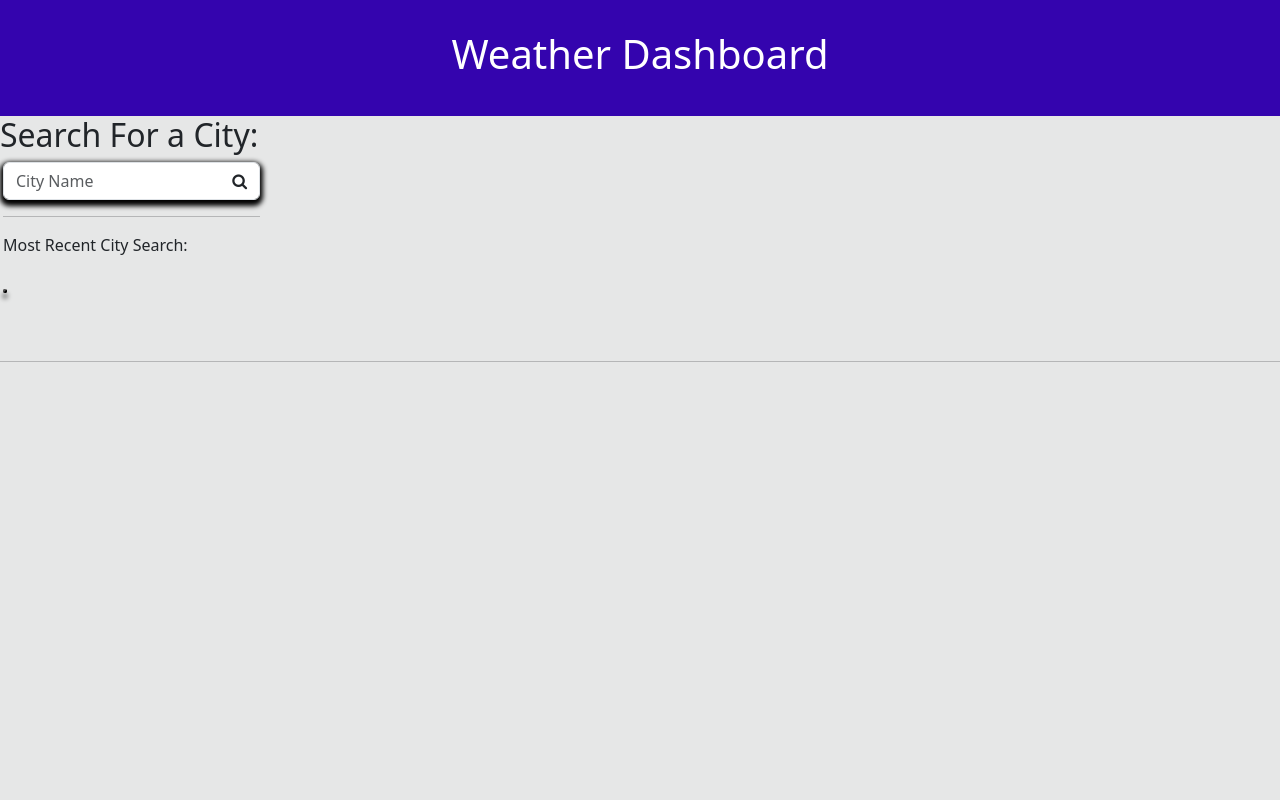
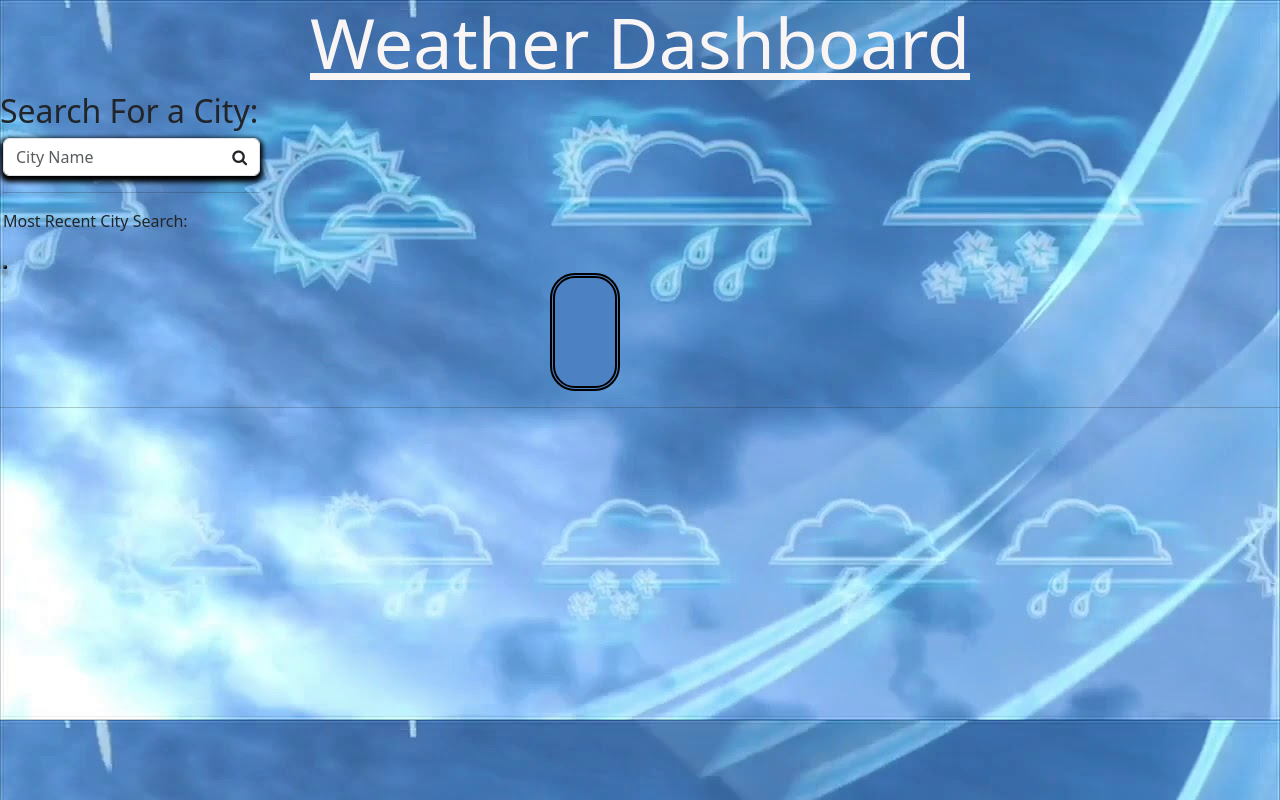
Before and after one commit to garciajv86/Weather-Dashboard, a plain HTML site: page index.html in a window 1280 px wide. Drawn offline with nearby package versions, Linux system fonts and the light colour scheme.

Commit message:
added background image and styled my current day

```diff
--- a/assets/css/styles.css
+++ b/assets/css/styles.css
@@ -6,14 +6,21 @@
 
 body {
     background: rgb(230, 231, 231);
+    background-image: url(../images/maxresdefault.jpg);
+    background-size: cover;
+
 }
 
 header {
     display: flex;
     justify-content: center;
-    padding: 30px;
-    background: rgb(52, 4, 174);
-    color: white;
+    /* padding: 30px; */
+    /* background: rgb(52, 4, 174); */
+    color: rgb(250, 245, 245);
+}
+
+h1 {
+    font-size: 70px;
 
 }
 
@@ -47,14 +54,22 @@ form {
     border-radius: 8px;
     box-shadow: 0px 5px 5px 0px black;
 
+
 }
 
 .currentDayContainer {
-    /* position: sticky; */
-    display: flex;
+    display: inline-flex;
     flex-direction: column;
-    top: 0px;
-    left: 1000px;
+    margin-left: 43%;
+    margin-right: 42%;
+    background-color: rgb(76, 130, 196);
+    color: white;
+    border-style: double;
+    border-color: rgb(0, 0, 0);
+    border-width: 5px;
+    border-radius: 25px;
+    padding: 30px;
+
 }
 
   #cityName, #currentDate, #weatherIcon {
--- a/index.html
+++ b/index.html
@@ -17,7 +17,7 @@
 
     <header>
 
-        <h1>Weather Dashboard</h1>
+        <h1><u>Weather Dashboard</u></h1>
 
     </header>
 
```
Also changed, not shown: assets/images/maxresdefault.jpg (added).
